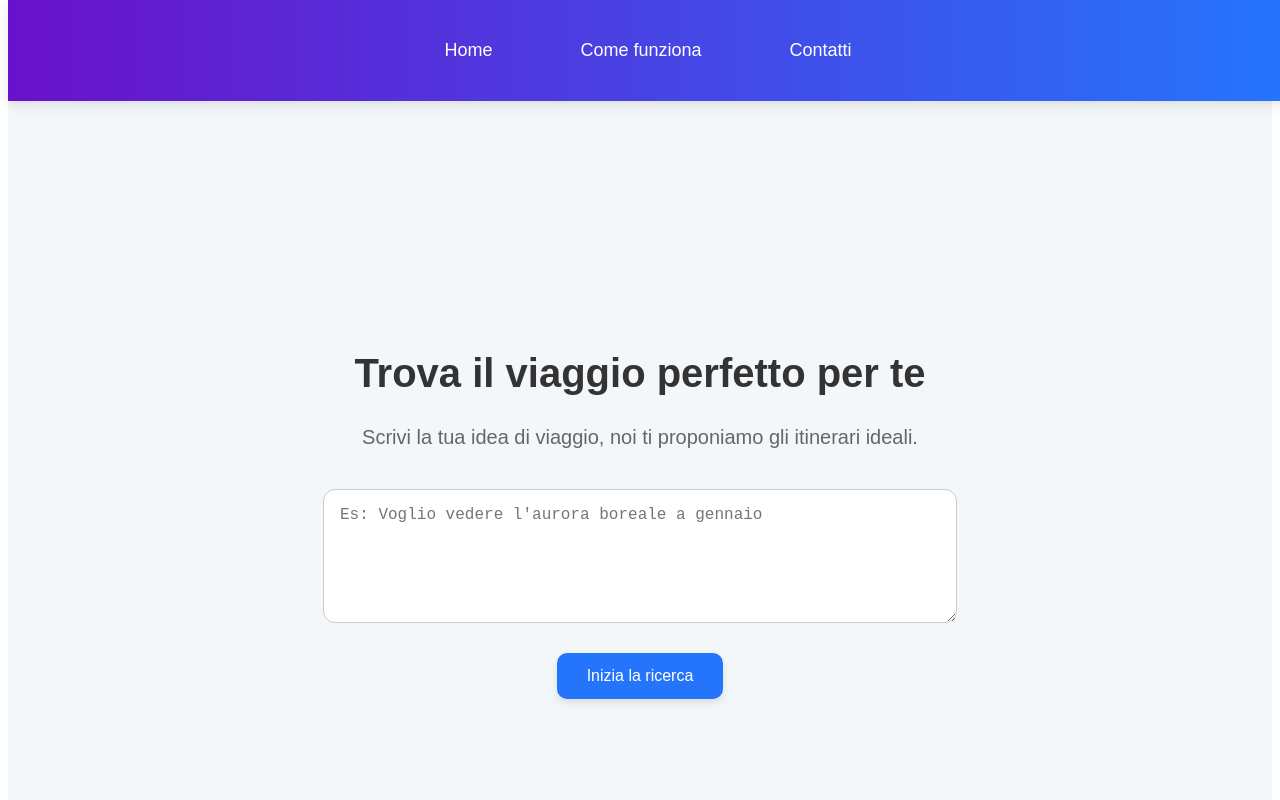
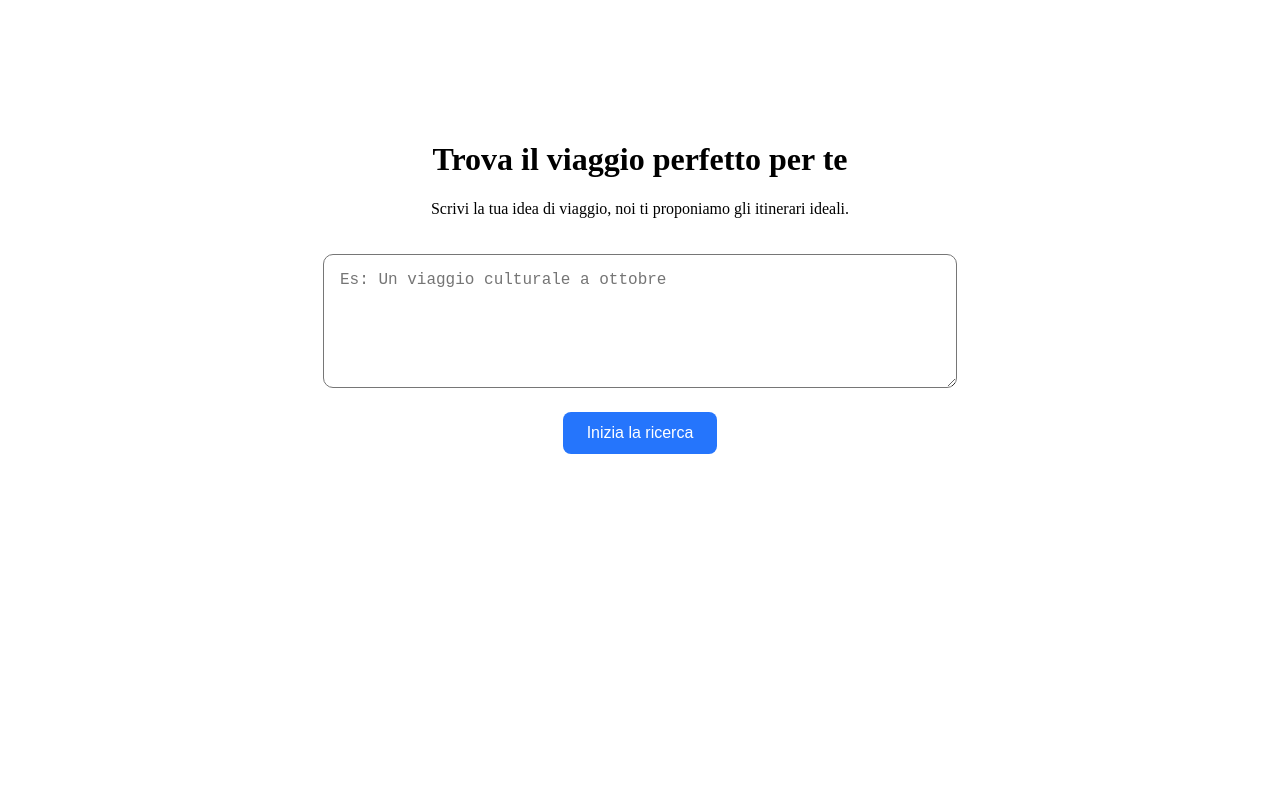
Before and after one commit to enricodifranco/travel-mvp-starter, a React (Create React App) app: page / in a window 1280 px wide. Shown: the top 800 px of the page. Built offline with nearby package versions, Linux system fonts and the light colour scheme.

Commit message:
Update App.js

```diff
--- a/src/App.js
+++ b/src/App.js
@@ -1,160 +1,17 @@
 import React from "react";
+import { BrowserRouter as Router, Routes, Route } from "react-router-dom";
+import Home from "./Home";
+import Risultati from "./Risultati";
 
 function App() {
-  const scrollTo = (id) => {
-    const section = document.getElementById(id);
-    if (section) section.scrollIntoView({ behavior: "smooth" });
-  };
-
   return (
-    <div style={{ fontFamily: "Arial, sans-serif" }}>
-      {/* Header */}
-      <header
-        style={{
-          width: "100%",
-          padding: "30px 0",
-          background: "linear-gradient(90deg, #6a11cb 0%, #2575fc 100%)",
-          display: "flex",
-          justifyContent: "center",
-          position: "fixed",
-          top: 0,
-          zIndex: 1000,
-          boxShadow: "0 4px 12px rgba(0,0,0,0.1)",
-        }}
-      >
-        <nav style={{ display: "flex", gap: "48px", alignItems: "center" }}>
-          <button onClick={() => scrollTo("home")} style={menuBtnStyle}>
-            Home
-          </button>
-          <button onClick={() => scrollTo("come-funziona")} style={menuBtnStyle}>
-            Come funziona
-          </button>
-          <button onClick={() => alert("Contattaci via email!")} style={menuBtnStyle}>
-            Contatti
-          </button>
-        </nav>
-      </header>
-
-      {/* Hero */}
-      <section
-        id="home"
-        style={{
-          minHeight: "100vh",
-          display: "flex",
-          flexDirection: "column",
-          alignItems: "center",
-          justifyContent: "center",
-          paddingTop: "100px",
-          background: "#f4f7fa",
-          textAlign: "center",
-        }}
-      >
-        <h1 style={{ fontSize: "40px", marginBottom: "10px", color: "#333" }}>
-          Trova il viaggio perfetto per te
-        </h1>
-        <p style={{ fontSize: "20px", marginBottom: "40px", color: "#666" }}>
-          Scrivi la tua idea di viaggio, noi ti proponiamo gli itinerari ideali.
-        </p>
-        <textarea
-          placeholder="Es: Voglio vedere l'aurora boreale a gennaio"
-          style={{
-            width: "80%",
-            maxWidth: "600px",
-            height: "100px",
-            padding: "16px",
-            borderRadius: "12px",
-            border: "1px solid #ccc",
-            fontSize: "16px",
-          }}
-        />
-        <button
-          onClick={() => scrollTo("come-funziona")}
-          style={{
-            marginTop: "30px",
-            backgroundColor: "#2575fc",
-            color: "#fff",
-            padding: "14px 30px",
-            fontSize: "16px",
-            border: "none",
-            borderRadius: "10px",
-            cursor: "pointer",
-            boxShadow: "0 4px 8px rgba(0,0,0,0.1)",
-          }}
-        >
-          Inizia la ricerca
-        </button>
-      </section>
-
-      {/* Come funziona */}
-      <section
-        id="come-funziona"
-        style={{
-          background: "#fff",
-          padding: "80px 20px",
-          textAlign: "center",
-        }}
-      >
-        <h2 style={{ fontSize: "36px", marginBottom: "40px", color: "#333" }}>Come funziona</h2>
-        <div
-          style={{
-            display: "grid",
-            gridTemplateColumns: "repeat(auto-fit, minmax(250px, 1fr))",
-            gap: "30px",
-            maxWidth: "1000px",
-            margin: "0 auto",
-          }}
-        >
-          {[
-            "Scrivi la tua idea di viaggio o lasciati ispirare",
-            "Ricevi 3 proposte automatiche",
-            "Personalizza il tuo itinerario",
-            "Salva o prenota il tuo viaggio",
-          ].map((step, i) => (
-            <div
-              key={i}
-              style={{
-                background: "#f4f7fa",
-                borderRadius: "12px",
-                padding: "30px",
-                boxShadow: "0 4px 8px rgba(0,0,0,0.05)",
-              }}
-            >
-              <h3 style={{ fontSize: "20px", color: "#2575fc" }}>Passo {i + 1}</h3>
-              <p style={{ marginTop: "10px", fontSize: "16px", color: "#444" }}>{step}</p>
-            </div>
-          ))}
-        </div>
-        <button
-          onClick={() => scrollTo("home")}
-          style={{
-            marginTop: "50px",
-            backgroundColor: "#6a11cb",
-            color: "#fff",
-            padding: "16px 32px",
-            fontSize: "18px",
-            border: "none",
-            borderRadius: "12px",
-            cursor: "pointer",
-            boxShadow: "0 4px 10px rgba(0,0,0,0.1)",
-          }}
-        >
-          Portami al mio viaggio
-        </button>
-      </section>
-    </div>
+    <Router>
+      <Routes>
+        <Route path="/" element={<Home />} />
+        <Route path="/risultati" element={<Risultati />} />
+      </Routes>
+    </Router>
   );
 }
 
-// Stili per i pulsanti del menu
-const menuBtnStyle = {
-  background: "transparent",
-  color: "#fff",
-  fontSize: "18px",
-  border: "none",
-  cursor: "pointer",
-  padding: "10px 20px",
-  borderRadius: "8px",
-  transition: "background 0.3s ease",
-};
-
 export default App;
```
